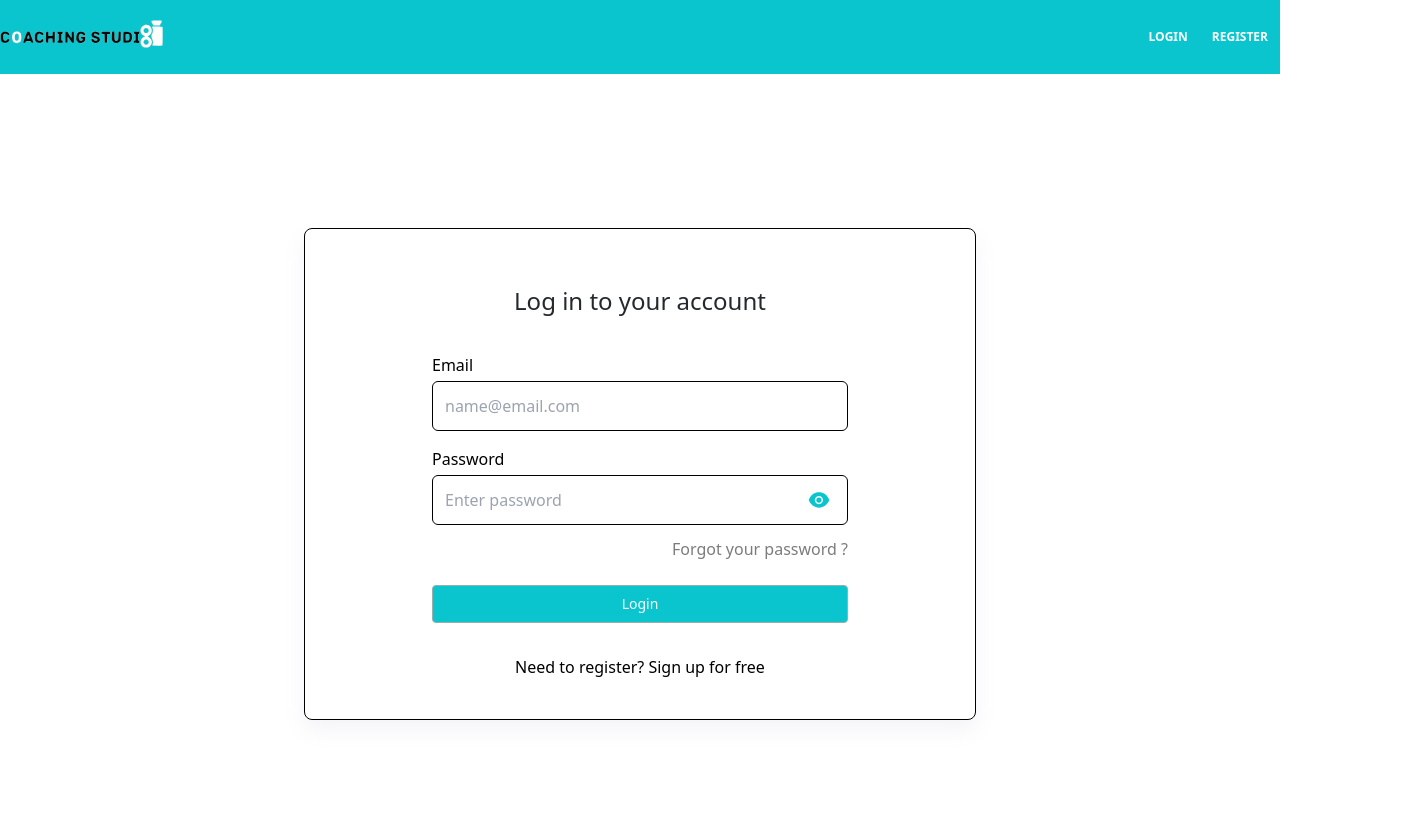
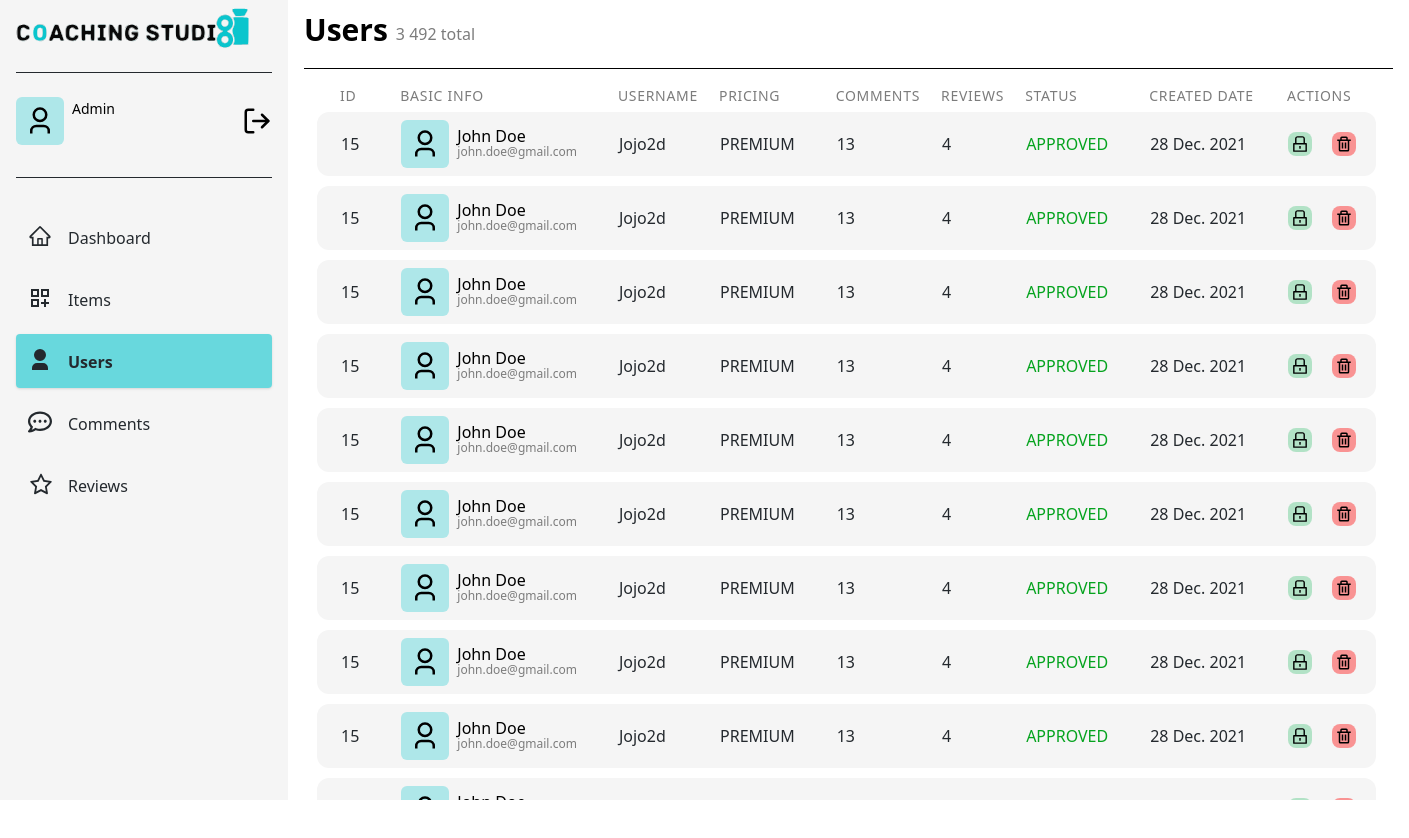
Before and after one commit to MathieuVce/Coaching, a React (Vite) app in the folder front/: page /home/users in a window 1280 px wide. Before the commit this address led to /login. Shown: the top 838 px of the page, 1409 px wide, since content can reach past the window. After the commit the page ends 800 px from the top, so only its background shows below. Built offline with nearby package versions, Linux system fonts and the light colour scheme; no server answers; what react-alert-template-basic would draw is missing.

Commit message:
Mathieu VACANCE/ add users page (+ modifs in scrollview) for users component style

```diff
--- a/front/src/components/DrawerItem.tsx
+++ b/front/src/components/DrawerItem.tsx
@@ -14,7 +14,7 @@ export const Drawer: React.FC<IDrawerProps> = ({ title, selectedIcon, outlineIco
     const navigate = useNavigate();
     const location = useLocation();
     const isSelected = location.pathname.split('/')[2] === title.toLowerCase()
-    const selectedStyle = isSelected ? "mb-2 bg-blue rounded shadow font-bold" : "mb-2 rounded hover:shadow hover:bg-blue hover:font-bold hover:bg-opacity-40"
+    const selectedStyle = isSelected ? "mb-2 bg-blue bg-opacity-60 rounded shadow font-bold" : "mb-2 rounded hover:shadow hover:bg-blue hover:font-bold hover:bg-opacity-20"
 
     return (
         <>
--- a/front/src/components/Page.tsx
+++ b/front/src/components/Page.tsx
@@ -16,7 +16,7 @@ export const Page: React.FC<IPageProps> = ({ title, total, header, values, child
                     <h1 className="font-semibold text-3xl pr-2">{title}</h1>
                     <p className="font-light text-base pt-2 text-brown">{total} total</p>
                 </section>
-                <section className="border-t mx-4 px-4">
+                <section className="border-t mx-4 px-4 overflow-scroll">
                     <ScrollView header={header} body={values} child={children}/>
                 </section>
             </div>
--- a/front/src/components/ScrollView.tsx
+++ b/front/src/components/ScrollView.tsx
@@ -11,85 +11,19 @@ export interface IScrollViewProps {
 
 export const ScrollView: React.FC<IScrollViewProps> = ({ header, body, child }) => {
 
-    const [interval, setInterval] = useState<number>(95);
     const {isXs, isSm, isMd, isLg} = useBreakpoints();
 
     return (
         <>
-            {/* <table className="border-collapse w-full">
-                <thead>
-                    <tr>
-                        {header?.map((value, i) => {
-
-                            const wrapperStyle = useMemo(() => {
-                                return headTableStyle[value] + "text-left";
-                            }, [value]);
-
-                            return (
-                                // <th className={`${headTableStyle[value]} text-left py-3 text-sm font-light leading-4 text-brown uppercase`} key={i}>{value}</th>
-                                <th key={i}>
-                                    <section className={wrapperStyle}>
-                                        <label className="text-left text-sm font-light leading-4 text-brown uppercase">
-                                            {value}
-                                        </label>
-                                    </section>
-                                </th>
-                            )
-                        })}
-                    </tr>
-                </thead>
-                <tbody>
-                    {Array.from({ length: 10 }, (_, i) =>
-                        <tr>
-                            {body?.map((value, i) => {
-                                return (
-                                    <td key={i}>
-                                        <section className={`flex text-left py-6 -mx-5 my-1 px-4 text-sm font-semibold leading-4 bg-white-light ${i == 0 ? 'rounded-l-lg' : 'rounded-none'}`}>
-                                            {header[i] === 'text' ? truncateString(value, 26) : value}
-                                            {header[i] === 'rating' && (
-                                                <article className="pl-1">
-                                                    <AiFillStar size={16} color="#0AC5CD"/>
-                                                </article>
-                                            )}
-                                        </section>
-                                    </td>
-                                )
-                            })}
-                            <td>
-                                <section className=" py-5 -mr-5 bg-white-light rounded-r-lg">
-                                    {child}
-                                </section>
-
-                            </td>
-                        </tr>
-                    )}
-                </tbody>
-            </table> */}
-
-
-
-            <div className="-mx-4 sm:-mx-8 px-4 sm:px-8 py-4 overflow-x-auto">
-                <div className="inline-block min-w-full overflow-hidden">
+            <div className="py-4">
+                <div className="inline-block min-w-full">
                     <table className="min-w-full leading-normal">
                         <thead>
                             <tr>
                             {header?.map((value, i) => {
-
-                            const wrapperStyle = useMemo(() => {
-                                return headTableStyle[value] + "text-left";
-                            }, [value]);
-
-                            return (
-                                <th className="pl-5 before:py-4 text-left text-sm font-light uppercase text-brown tracking-wider" key={i}>{value}</th>
-
-                                // <th key={i}>
-                                //     <section className={wrapperStyle}>
-                                //         <label className="text-left text-sm font-light leading-4 text-brown uppercase">
-                                //             {value}
-                                //         </label>
-                                //     </section>
-                                // </th>
-                            )
+                                return (
+                                    <th className="pl-5 before:py-4 text-left text-sm font-light uppercase text-brown tracking-wider" key={i}>{value}</th>
+                                )
                             })}
                             </tr>
                         </thead>
@@ -100,8 +34,23 @@ export const ScrollView: React.FC<IScrollViewProps> = ({ header, body, child })
                                 {body?.map((value, i) => {
                                     return (
                                         <td key={i}>
-                                            <section className={`flex min-w-max -mx-1 font-semibold px-6 py-6 leading-4 bg-white-light my-1 text-md ${i == 0 ? 'rounded-l-2xl' : 'rounded-none'}`}>
-                                                {header[i] === 'text' ? truncateString(value, isXs ? 5 : isSm ? 20 : isMd ? 60 : isLg ? 85 : 100) : value}
+                                            <section className={`flex min-w-max -mx-1 items-center px-6 leading-4 bg-white-light my-1 ${i == 0 ? 'rounded-l-xl' : 'rounded-none'}`}>
+                                                {header[i] === 'basic info' ? (
+                                                    <article className="flex items-center">
+                                                        <section className="bg-blue bg-opacity-30 w-12 h-12 rounded-md items-center justify-center flex mr-2">
+                                                            <RiUser3Line size={30} color='black'/>
+                                                        </section>
+
+                                                        <article className="flex flex-col py-4">
+                                                                <p className="font-medium text-md">{value.split('/')[0]}</p>
+                                                                <p className="font-light text-xs text-brown">{value.split('/')[1]}</p>
+                                                        </article>
+                                                    </article>
+                                                ) :
+                                                    <p className={`${value === 'APPROVED' ? 'text-green' : value === 'BANNED' ? 'text-red' : 'text-primary'} py-6 font-medium text-md`}>
+                                                        {header[i] === 'text' ? (truncateString(value, isXs ? 5 : isSm ? 20 : isMd ? 60 : isLg ? 85 : 100)) : value}
+                                                    </p>
+                                                }
                                                 {header[i] === 'rating' && (
                                                     <article className="pl-1">
                                                         <AiFillStar size={16} color="#0AC5CD"/>
@@ -112,7 +61,7 @@ export const ScrollView: React.FC<IScrollViewProps> = ({ header, body, child })
                                     )
                                 })}
                                 <td>
-                                    <section className="px-5 py-5 bg-white-light text-sm rounded-r-2xl">
+                                    <section className="px-5 py-5 bg-white-light text-sm rounded-r-xl">
                                         {child}
                                     </section>
 
--- a/front/src/routes/Comments.tsx
+++ b/front/src/routes/Comments.tsx
@@ -4,19 +4,19 @@ import { BiTrash } from "react-icons/bi";
 
 const Comments: React.FunctionComponent = () => {
 
-    const valuesComments = ['10', 'Spider-Man', 'John Doe', 'What a movie !!! So many visual effects, what a movie !!! So many visual effects What a movie !!! So many visual effects', '23 Dec. 2021']
+    const values = ['10', 'Spider-Man', 'John Doe', 'What a movie !!! So many visual effects, what a movie !!! So many visual effects What a movie !!! So many visual effects', '23 Dec. 2021']
     const header = ['id', 'item', 'author', 'text', 'created date', 'actions']
 
     return(
         <>
-            <Page title={'Comments'} total='21 122' values={valuesComments} header={header}>
+            <Page title={'Comments'} total='21 122' values={values} header={header}>
                 <div className="flex items-center space-x-5 justify-center">
-                    <article className="bg-yellow-light h-6 flex items-center justify-center bg-opacity-50 rounded-lg w-6">
+                    <button className="bg-yellow-light h-6 flex items-center justify-center bg-opacity-50 rounded-lg w-6">
                         <AiOutlineEye color='black' size={20}/>
-                    </article>
-                    <article className="bg-red-light h-6 flex items-center bg-opacity-40 rounded-lg w-6 justify-center">
+                    </button>
+                    <button className="bg-red-light h-6 flex items-center bg-opacity-40 rounded-lg w-6 justify-center">
                         <BiTrash color='black' size={18}/>
-                    </article>
+                    </button>
                 </div>
             </Page>
         </>
--- a/front/src/routes/Home.tsx
+++ b/front/src/routes/Home.tsx
@@ -50,7 +50,7 @@ const Home: React.FunctionComponent = () => {
                         </article>
 
                         <article className="h-15 flex md:w-64">
-                            <section className="bg-blue bg-opacity-70 w-12 h-12 rounded-md items-center justify-center flex">
+                            <section className="bg-blue bg-opacity-30 w-12 h-12 rounded-md items-center justify-center flex">
                                 <RiUser3Line size={30} color='black'/>
                             </section>
 
--- a/front/src/routes/Reviews.tsx
+++ b/front/src/routes/Reviews.tsx
@@ -5,18 +5,18 @@ import { Page } from "../components/Page";
 
 const Reviews: React.FunctionComponent = () => {
 
-    const valuesComments = ['10', 'Spider-Man', 'John Doe', 'What a movie !!! So many visual effects, what a movie !!! So many visual effects, What a movie !!! So many visual effects', '9.2', '23 Dec. 2021']
+    const values = ['10', 'Spider-Man', 'John Doe', 'What a movie !!! So many visual effects, what a movie !!! So many visual effects, What a movie !!! So many visual effects', '9.2', '23 Dec. 2021']
     const header = ['id', 'item', 'author', 'text', 'rating', 'created date', 'actions']
     return(
         <>
-            <Page title={'Reviews'} total='10 122' values={valuesComments} header={header}>
+            <Page title={'Reviews'} total='10 122' values={values} header={header}>
                 <div className="flex items-center space-x-5 justify-center">
-                    <article className="bg-yellow-light h-6 flex items-center justify-center bg-opacity-50 rounded-lg w-6">
+                    <button className="bg-yellow-light h-6 flex items-center justify-center bg-opacity-50 rounded-lg w-6">
                         <AiOutlineEye color='black' size={20}/>
-                    </article>
-                    <article className="bg-red-light h-6 flex items-center bg-opacity-40 rounded-lg w-6 justify-center">
+                    </button>
+                    <button className="bg-red-light h-6 flex items-center bg-opacity-40 rounded-lg w-6 justify-center">
                         <BiTrash color='black' size={18}/>
-                    </article>
+                    </button>
                 </div>
             </Page>
         </>
--- a/front/src/routes/Users.tsx
+++ b/front/src/routes/Users.tsx
@@ -1,11 +1,23 @@
-
+import { AiOutlineLock } from "react-icons/ai";
+import { BiTrash } from "react-icons/bi";
+import { Page } from "../components/Page";
 
 const Users: React.FunctionComponent = () => {
-
+    const values = ['15', 'John Doe/john.doe@gmail.com', 'Jojo2d', 'PREMIUM', '13', '4', 'APPROVED', '28 Dec. 2021']
+    const header = ['id', 'basic info', 'username', 'pricing', 'comments', 'reviews', 'status', 'created date', 'actions']
     return(
-        <div>
-            Users
-        </div>
+        <>
+            <Page title={'Users'} total='3 492' values={values} header={header}>
+                <div className="flex items-center space-x-5 justify-center">
+                    <button className="bg-green-light h-6 flex items-center justify-center bg-opacity-50 rounded-lg w-6">
+                        <AiOutlineLock color='black' size={20}/>
+                    </button>
+                    <button className="bg-red-light h-6 flex items-center bg-opacity-40 rounded-lg w-6 justify-center">
+                        <BiTrash color='black' size={18}/>
+                    </button>
+                </div>
+            </Page>
+        </>
     );
 };
 
--- a/front/src/slices/auth.ts
+++ b/front/src/slices/auth.ts
@@ -7,7 +7,7 @@ import AuthService from "../services/auth";
 
 const initialState: AllState = {
     user: undefined,
-    authenticated: false,
+    authenticated: true,
     registered: false,
     message: '',
     reset: false
--- a/front/tailwind.config.js
+++ b/front/tailwind.config.js
@@ -18,7 +18,7 @@ module.exports = {
           },
           green: {
               light: '#6fcf97',
-              DEFAULT: '#27AE60',
+              DEFAULT: '#05A31E',
               dark: '#219653',
               darker: '#1e874b',
           },
```
